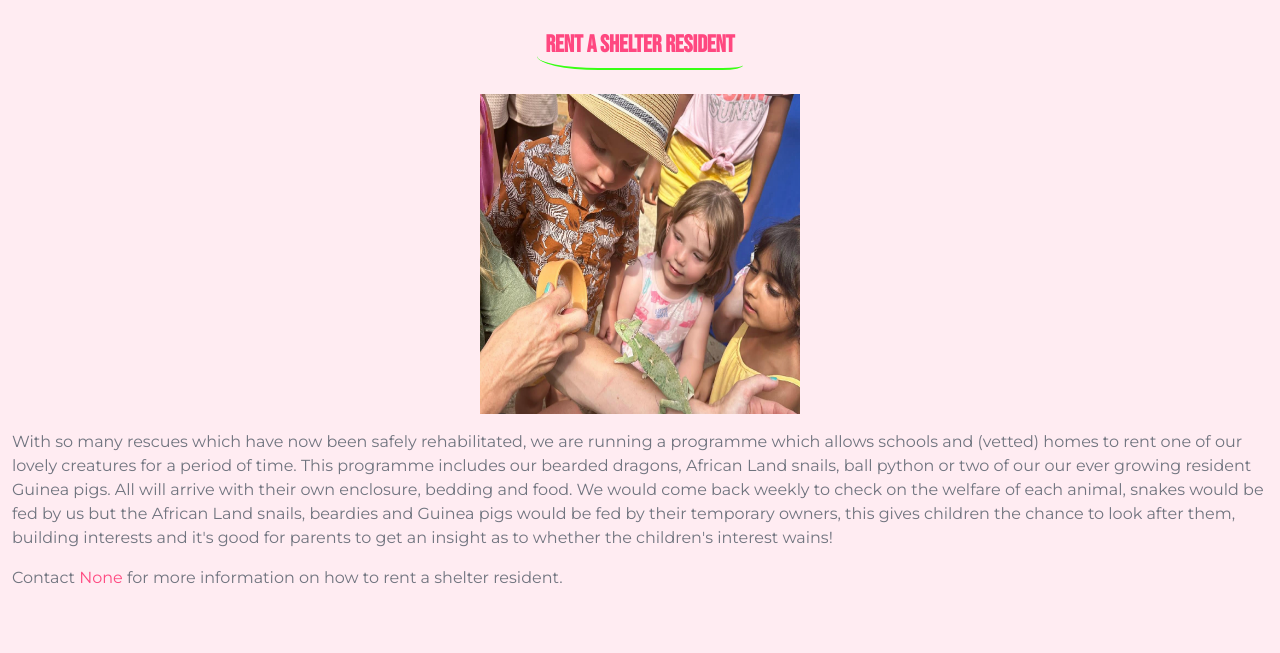
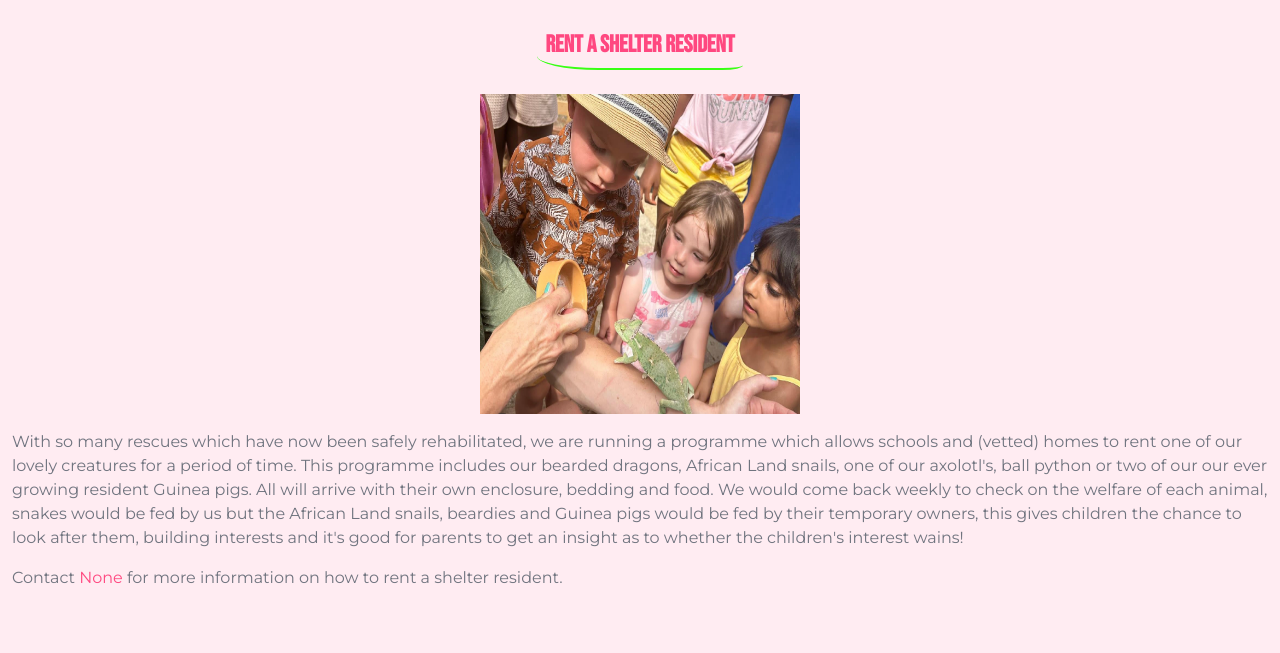
Before and after one commit to IslamKolade/DragonShelter, a Django app: page /rent_a_shelter_resident/ in a window 1280 px wide. Shown: the part 399-1052 px from the top of the page. Run offline with Django 4.2, Linux system fonts and the light colour scheme; data comes from the database, SQL or seed files in the repository; some libraries are stand-ins or nearby versions.

Commit message:
Added Axolotl to list of animal shelter residents

```diff
--- a/core/templates/index.html
+++ b/core/templates/index.html
@@ -32,7 +32,7 @@
         <link rel="shortcut icon" href="{% static "img/pink-logo.png" %}" type="image/x-icon">
 
         <!-- Template Stylesheet -->
-        <link href="{% static "css/style8.css" %}" rel="stylesheet">
+        <link href="{% static "css/style.css" %}" rel="stylesheet">
         <link rel="stylesheet" href="https://cdn.jsdelivr.net/gh/fancyapps/fancybox@3.5.7/dist/jquery.fancybox.min.css" />
 
     </head>
--- a/core/templates/rent_a_shelter_resident.html
+++ b/core/templates/rent_a_shelter_resident.html
@@ -22,7 +22,7 @@
         <div style="text-align: center;">
             <a data-fancybox href="{% static "img/rent_a_shelter_resident.jpg" %}"><img src="{% static "img/rent_a_shelter_resident.jpg" %}" width="320px" height="320px"></a>
         </div>
-        <p class="my-3">With so many rescues which have now been safely rehabilitated, we are running a programme which allows schools and (vetted) homes to rent one of our lovely creatures for a period of time. This programme includes our bearded dragons, African Land snails, ball python or two of our our ever growing resident Guinea pigs. All will arrive with their own enclosure, bedding and food. We would come back weekly to check on the welfare of each animal, snakes would be fed by us but the African Land snails, beardies and Guinea pigs would be fed by their temporary owners, this gives children the chance to look after them, building interests and it's good for parents to get an insight as to whether the children's interest wains!</p>
+        <p class="my-3">With so many rescues which have now been safely rehabilitated, we are running a programme which allows schools and (vetted) homes to rent one of our lovely creatures for a period of time. This programme includes our bearded dragons, African Land snails, one of our axolotl's, ball python or two of our our ever growing resident Guinea pigs. All will arrive with their own enclosure, bedding and food. We would come back weekly to check on the welfare of each animal, snakes would be fed by us but the African Land snails, beardies and Guinea pigs would be fed by their temporary owners, this gives children the chance to look after them, building interests and it's good for parents to get an insight as to whether the children's interest wains!</p>
         <p class="my-3">Contact <a href="mailto:{{dragon_shelter.email}}">{{dragon_shelter.email}}</a> for more information on how to rent a shelter resident.</p>
         <br><br>
     </div>
```
Also changed, not shown: core/static/css/style.css (renamed from core/static/css/style8.css).
